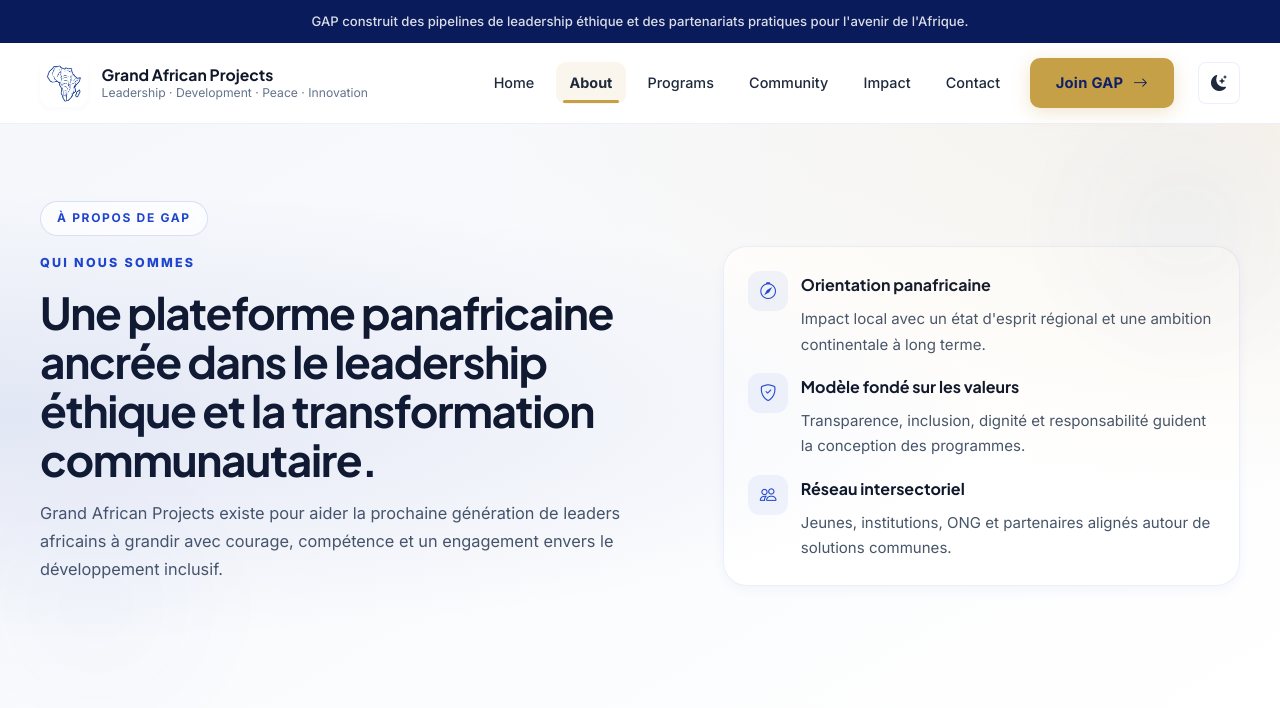
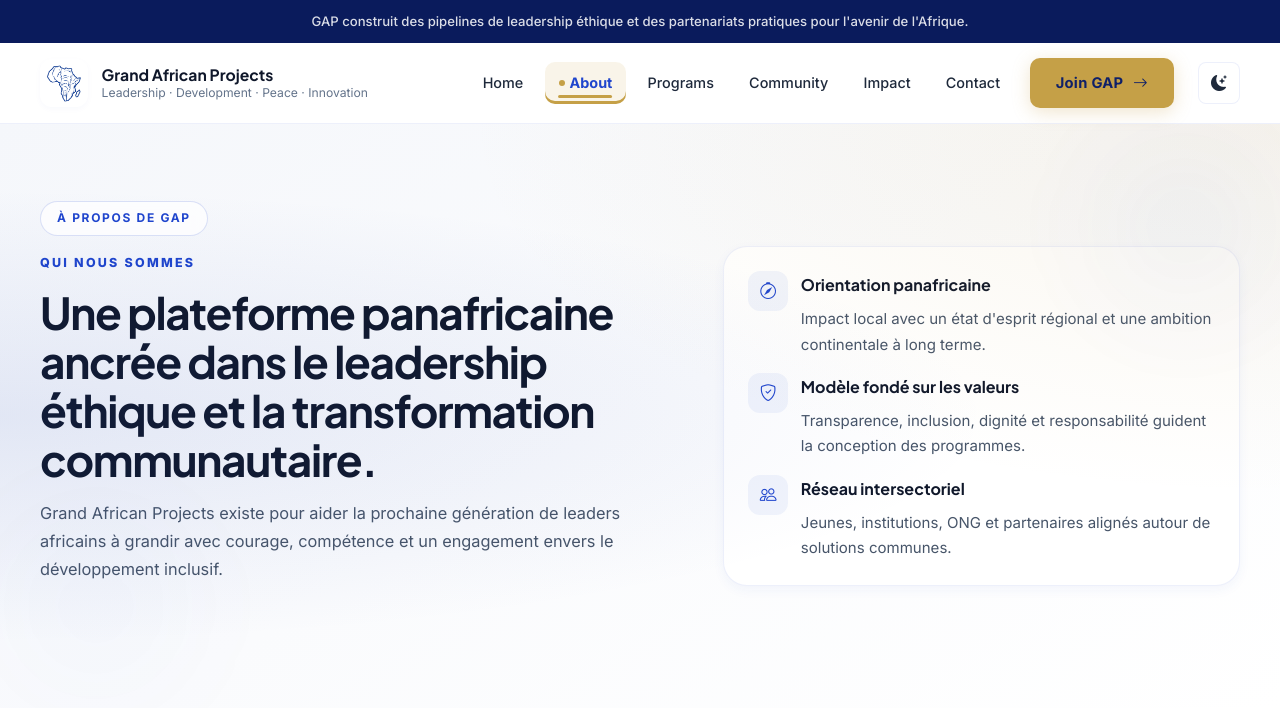
Before and after one commit to danymuziki90/gap, a PHP site: page /about.html in a window 1280 px wide. Shown: the top 708 px of the page. Run offline with PHP 8.4, Linux system fonts and the light colour scheme; some web fonts are replaced.

Commit message:
update navbar

```diff
--- a/assets/css/site.css
+++ b/assets/css/site.css
@@ -92,6 +92,16 @@
   --color-primary-soft: rgba(77, 115, 248, 0.08);
 }
 
+/* Dark mode — lien actif encore plus visible */
+[data-theme="dark"] .nav-link.is-current {
+  background: rgba(201, 163, 78, 0.18);
+  color: #f5c55e;
+  box-shadow: inset 0 -3px 0 0 var(--color-accent);
+}
+[data-theme="dark"] .nav-link.is-current::before {
+  background: #f5c55e;
+}
+
 /* ── Reset de base ──────────────────────────────────────────── */
 *, *::before, *::after { box-sizing: border-box; }
 
@@ -799,18 +809,45 @@ select:focus-visible,
   width: 14px;
 }
 
-/* ── Page active — indicateur visible ───────────────────── */
+/* ═══════════════════════════════════════════════════════════
+   NAV ACTIVE STATE — indicateur de page courante
+   ═══════════════════════════════════════════════════════════ */
+
+/* Desktop — lien actif */
 .nav-link.is-current {
-  color: var(--color-accent-strong);
-  font-weight: 700;
-  background: rgba(201, 163, 78, 0.1);
+  color: var(--color-primary);
+  font-weight: 700;
+  background: rgba(201, 163, 78, 0.12);
   border-radius: 10px;
-}
+  /* Bordure dorée en bas — soulignement visible */
+  box-shadow: inset 0 -3px 0 0 var(--color-accent);
+}
+
+/* Le pseudo-élément ::after devient le soulignement plein */
 .nav-link.is-current::after {
-  width: 80%;
+  width: calc(100% - 1.7rem); /* largeur du texte */
+  height: 3px;
   background: var(--color-accent);
-  height: 3px;
-  bottom: 1px;
+  bottom: 6px;
+  border-radius: 2px;
+}
+
+/* Petit point indicateur avant le texte */
+.nav-link.is-current::before {
+  content: "";
+  display: inline-block;
+  width: 6px;
+  height: 6px;
+  border-radius: 50%;
+  background: var(--color-accent);
+  margin-right: 5px;
+  flex-shrink: 0;
+  animation: nav-dot-in 250ms ease forwards;
+}
+
+@keyframes nav-dot-in {
+  from { transform: scale(0); opacity: 0; }
+  to   { transform: scale(1); opacity: 1; }
 }
 
 .nav-cta { margin-left: 0.5rem; }
@@ -886,14 +923,19 @@ select:focus-visible,
     color: #fff;
   }
   .nav-link.is-current {
-    background: rgba(201,163,78,0.25);
+    background: rgba(201, 163, 78, 0.18);
     color: #fff;
     font-weight: 700;
-    border-left: 3px solid var(--color-accent);
-    border-radius: 0 10px 10px 0;
-    padding-left: calc(1rem + 3px);
+    border-left: 4px solid var(--color-accent);
+    border-radius: 0 12px 12px 0;
+    padding-left: calc(1rem + 1px);
+    box-shadow: none;
   }
+  /* Masquer ::after et ::before sur mobile — la bordure gauche suffit */
   .nav-link.is-current::after {
+    display: none;
+  }
+  .nav-link.is-current::before {
     display: none;
   }
   .nav-cta {
```
